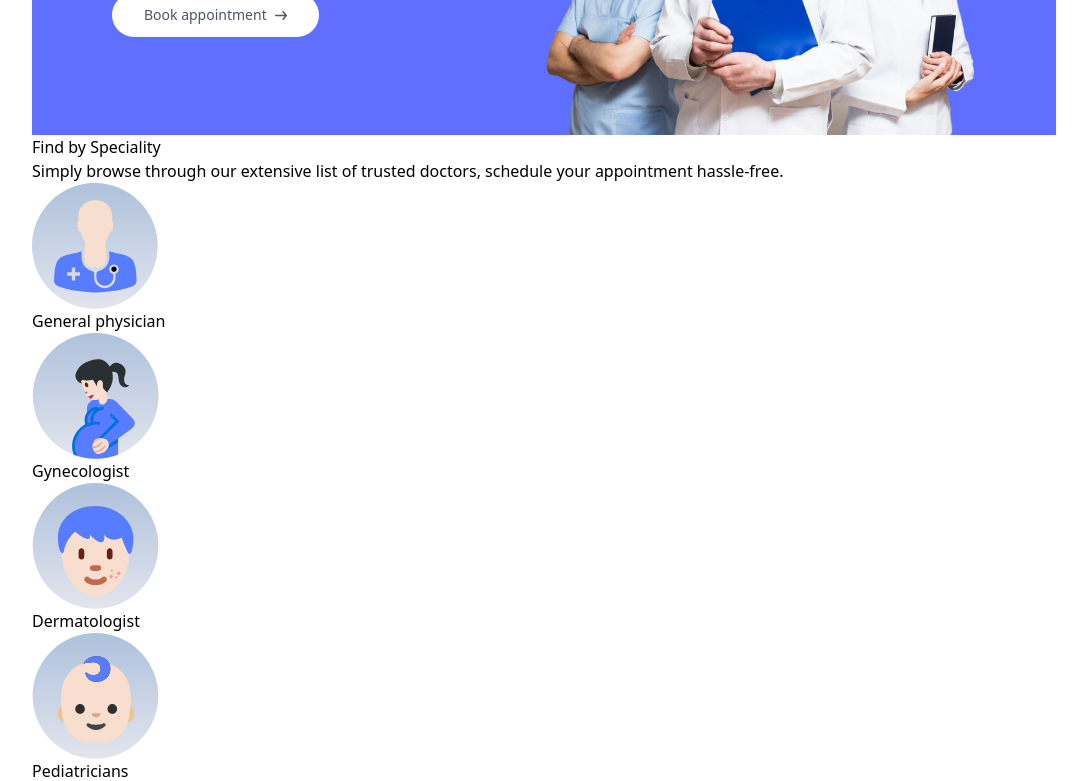
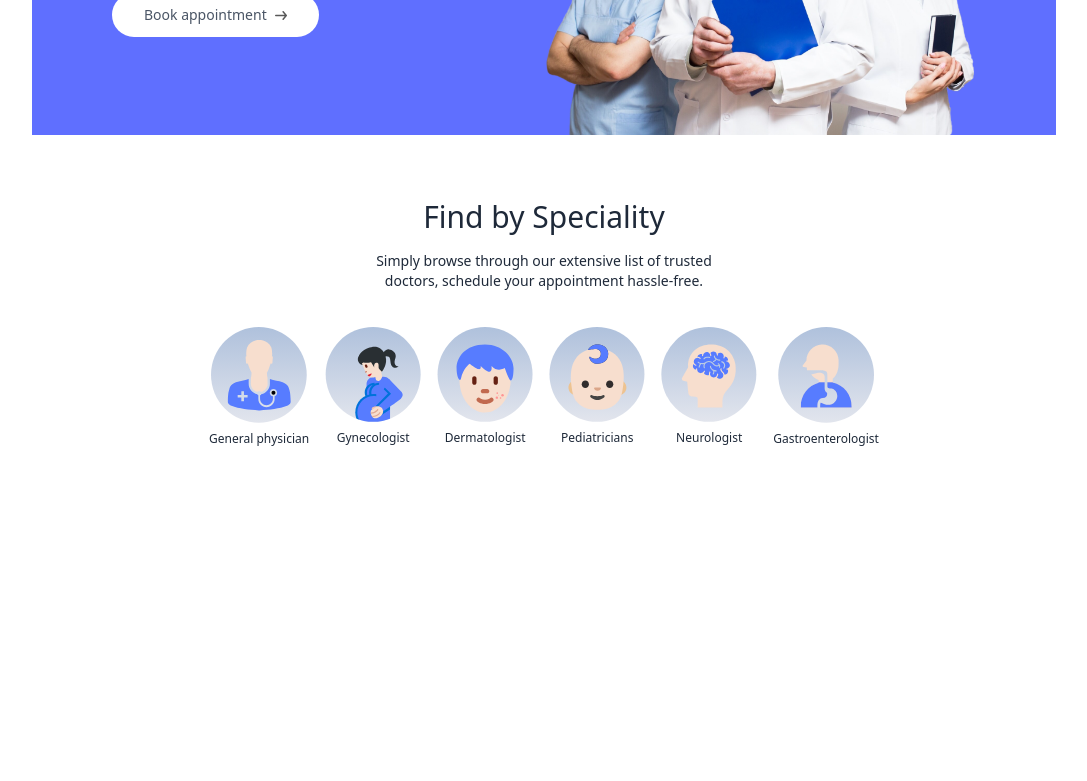
Before and after one commit to tgabriel22/HealthBooking, a React (Vite) app in the folder frontend/: page / in a window 1280 px wide. Shown: the part 580-1361 px from the top of the page, without its empty margins (96-1183 px from the left). After the commit the page ends 1091 px from the top, so only its background shows below. Built offline with nearby package versions, Linux system fonts and the light colour scheme.

Commit message:
Done implementing SpecialityMenu section

```diff
--- a/frontend/src/components/SpecialityMenu.jsx
+++ b/frontend/src/components/SpecialityMenu.jsx
@@ -4,13 +4,13 @@
 
 const SpecialityMenu = () => {
   return (
-    <div id='speciality'>
-        <h1>Find by Speciality</h1>
-        <p>Simply browse through our extensive list of trusted doctors, schedule your appointment hassle-free.</p>
-        <div>
+    <div className='flex flex-col items-center gap-4 py-16 text-gray-800' id='speciality'>
+        <h1 className='text-3xl font-medium'>Find by Speciality</h1>
+        <p className='sm:w-1/3 text-center text-sm'>Simply browse through our extensive list of trusted doctors, schedule your appointment hassle-free.</p>
+        <div className='flex sm: justify-center gap-4 pt-5 w-full overflow-scroll'>
             {specialityData.map((item,index)=>(
-                <Link key={index} to={`/doctors/${item.speciality}`}>
-                    <img src={item.image} alt="" />
+                <Link onClick={()=>scrollTo(0,0)} className='flex flex-col items-center text-xs cursor-pointer flex-shrink-0 hover:translate-y-[-10px] transition-all duration-500' key={index} to={`/doctors/${item.speciality}`}>
+                    <img className='w-16 sm:w-24 mb-2' src={item.image} alt="" />
                     <p>{item.speciality}</p>
                 </Link>
             ))}
--- a/frontend/src/index.css
+++ b/frontend/src/index.css
@@ -7,3 +7,7 @@
 .active hr{
     @apply block
 }
+
+::-webkit-scrollbar{
+    @apply hidden
+}
```
